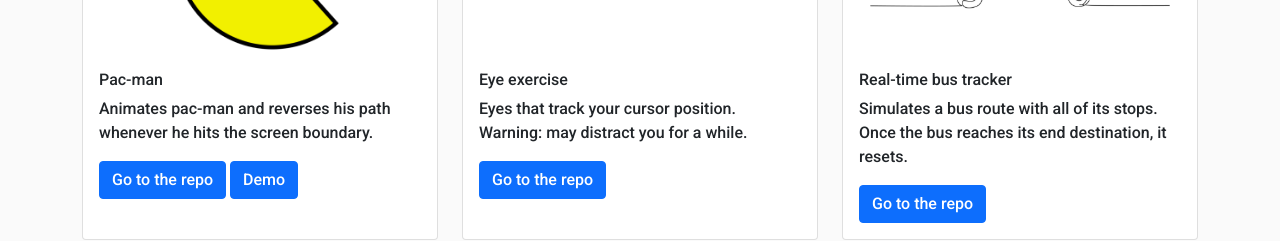
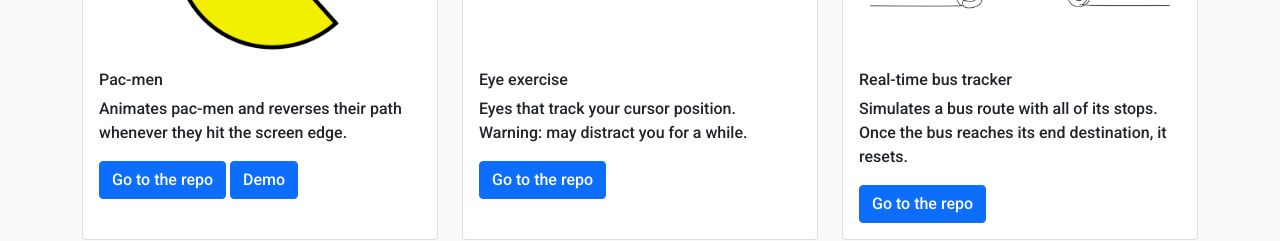
Before and after one commit to ionvirtaci/abraxis90.github.io, a plain HTML site: page projects.html in a window 1280 px wide. Shown: the part 315-556 px from the top of the page. Drawn offline with nearby package versions, Linux system fonts and the light colour scheme.

Commit message:
Update projects.html

```diff
--- a/projects.html
+++ b/projects.html
@@ -28,9 +28,9 @@
         <div class="card">
             <img src="pacman.png" class="card-img-top" alt="...">
             <div class="card-body">
-                <h6 class="card-title">Pac-man</h6>
-                <p class="card-text">Animates pac-man and reverses his path whenever he hits the
-                    screen boundary.</p>
+                <h6 class="card-title">Pac-men</h6>
+                <p class="card-text">Animates pac-men and reverses their path whenever they hit the
+                    screen edge.</p>
                 <a href="https://github.com/abraxis90/pac-men" target="_blank" class="btn btn-primary">Go to the repo</a>
                 <a href="/pac-men" target="_blank" class="btn btn-primary">Demo</a>
             </div>
```
